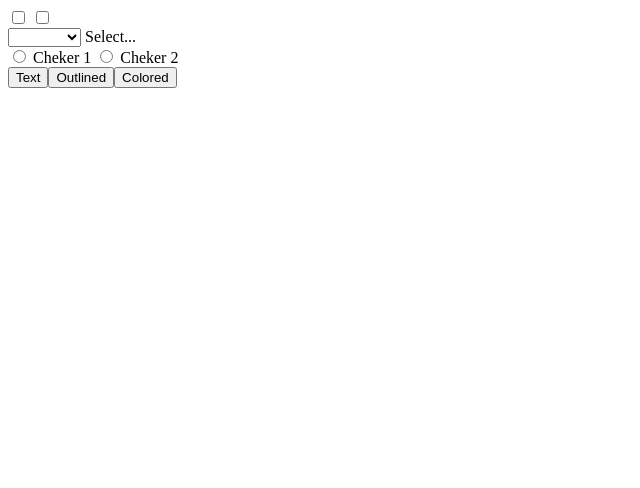
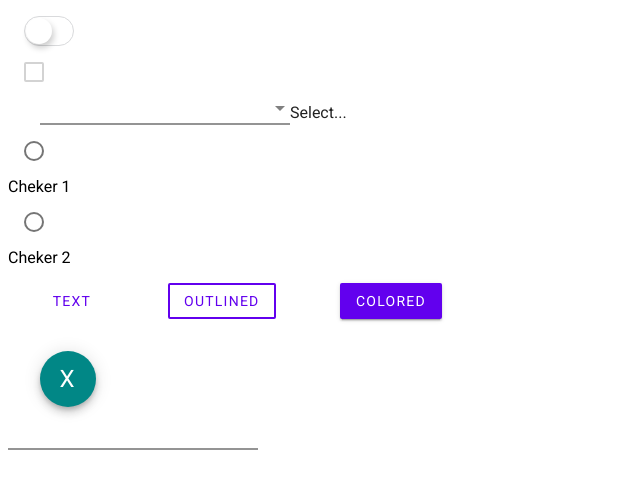
Before and after one commit to 4erty/material-like, a plain HTML site: page index.html in a window 1280 px wide. Shown: the whole page, without its empty margins (0-640 px from the left). Drawn offline with Linux system fonts and the light colour scheme.

Commit message:
add button and input

```diff
--- a/index.html
+++ b/index.html
@@ -6,7 +6,7 @@
   <title>Page Title</title>
   <meta name="viewport" content="width=device-width, initial-scale=1">
   <link href="https://fonts.googleapis.com/css?family=Roboto" rel="stylesheet">
-  <link rel="stylesheet" type="text/css" media="screen" href="main.css" />
+  <link rel="stylesheet" type="text/css" media="screen" href="./material-like.css" />
   <script src="main.js"></script>
 </head>
 <body>
@@ -14,7 +14,7 @@
       <input class="apple-switch" type="checkbox">
       <input class="icheck" type="checkbox">
       <div class='iselect-wrapper'>
-        <select id="iselect" required>
+        <select class="iselect" required placeholder="Select...">
           <option value=""></option>
           <option value="1">Option 1</option>
           <option value="2">Option 2</option>
@@ -31,11 +31,17 @@
         <label for="cheker">Cheker 2</label>
       </div>
 
-      <div style = "display: inline-flex;">
+      <div style = "display: flex;">
         <button class="material-button">Text</button>
         <button class="material-button button-outlined">Outlined</button>
         <button class="material-button button-colored">Colored</button>
       </div>
+      <div style = "display: flex;">
+        <button class="material-button fab-button">X</button>
+      </div>
+      <div style = "display: flex;">
+        <input class="material-input" placeholder="Text input" style="width: 250px;">
+      </div>
   </div>
 </body>
 </html>
--- a/material-like.css
+++ b/material-like.css
@@ -2,6 +2,13 @@
   --base-color: rgb(98, 0, 238);
   --base-text-color: #fff;
   --transparent: rgba(0, 0, 0, 0);
+  --second-color: #018786;
+}
+
+body {
+  font-family: Roboto,sans-serif;
+  -moz-osx-font-smoothing: grayscale;
+  -webkit-font-smoothing: antialiased;
 }
 
 #root-node input,
@@ -44,6 +51,7 @@ input.apple-switch:checked:after {
 }
 
 input.icheck {
+	box-sizing: border-box;
   position: relative;
   appearance: none;
   -webkit-appearance: none;
@@ -51,17 +59,20 @@ input.icheck {
   height: 20px;
   width: 20px;
   border: solid 2px lightgray;
+  border-radius: 2px;
+	margin: 0 0.5rem;
 }
 
 input.icheck:after {
-  content: ' ';
-  position: absolute;
+	content: ' ';
+	box-sizing: border-box;
+	position: absolute;
   display: block;
   top: -2px;
-  left: 4px;
-  width: 5px;
-  height: 11px;
-  border: solid white;
+  left: 3px;
+  width: 10px;
+  height: 15px;
+  border: solid var(--transparent);
   border-radius: 2px;
   border-width: 0 4px 4px 0;
   transform: rotate(45deg);
@@ -76,7 +87,11 @@ input.icheck:checked {
   border-color: green;
 }
 
-select#iselect {
+input.icheck:checked:after {
+	border-color: var(--base-text-color);
+}
+
+select.iselect {
   font-family: Roboto, sans-serif;
   margin: 0 !important;
   border-top: 0 !important;
@@ -116,7 +131,7 @@ div.iselect-wrapper:after {
   border-top: 5px solid grey;
 }
 
-#iselect+label{
+.iselect+label{
   font-family: Roboto, sans-serif;
   color: rgba(0, 0, 0, 0.87);
   position: absolute;
@@ -124,15 +139,15 @@ div.iselect-wrapper:after {
   transition: all 0.3s;
 }
 
-#iselect:focus + label,
-#iselect:valid + label {
+.iselect:focus + label,
+.iselect:valid + label {
   bottom: 1.5rem;
   font-size: 10px;
 }
-select#iselect:focus{
+select.iselect:focus{
   border-color: darkorchid;
 }
-#iselect:focus + label {
+.iselect:focus + label {
   color: darkorchid;
 }
 
@@ -273,3 +288,66 @@ button {
 .button-colored:hover {
   box-shadow: 0 2px 4px -1px rgba(0,0,0,.2), 0 4px 5px 0 rgba(0,0,0,.14), 0 1px 10px 0 rgba(0,0,0,.12);
 }
+
+.button-colored:hover:before {
+  opacity: .08;
+}
+
+.fab-button {
+  background-color: var(--second-color);
+  border: none;
+  border-radius: 50%;
+  color: var(--base-text-color);
+  font-size: 24px;
+  fill: currentColor;
+  justify-content: center;
+  -webkit-box-sizing: border-box;
+  box-sizing: border-box;
+  width: 56px;
+  min-width: 56px;
+
+  height: 56px;
+  padding: 0;
+  box-shadow: 0 3px 5px -1px rgba(0,0,0,.2), 0 6px 10px 0 rgba(0,0,0,.14), 0 1px 18px 0 rgba(0,0,0,.12);
+  transition: box-shadow .28s cubic-bezier(.4,0,.2,1),opacity 15ms linear 30ms,transform .27s cubic-bezier(0,0,.2,1) 0ms,-webkit-transform .27s cubic-bezier(0,0,.2,1) 0ms;
+}
+
+.fab-button:hover {
+  box-shadow: 0 5px 5px -3px rgba(0,0,0,.2), 0 8px 10px 1px rgba(0,0,0,.14), 0 3px 14px 2px rgba(0,0,0,.12);
+}
+
+input.material-input {
+  font-family: Roboto, sans-serif;
+  margin: 0 !important;
+  border-top: 0 !important;
+  border-left: 0 !important;
+  border-right: 0 !important;
+  border-bottom: solid 2px rgba(0, 0, 0, 0.42);
+  position: relative;
+  display: inline-block !important;
+  appearance: none;
+  -webkit-appearance: none;
+  outline: none;
+  padding: 5px 0;
+  margin: 8px 16px;
+  background: transparent;
+  text-align: left;
+  transition: border-bottom-color 0.3s ease-in-out;
+  width: 100%;
+  overflow-y: auto;
+}
+
+input.material-input::placeholder {
+  position: absolute;
+  top: -1rem;
+}
+
+input.material-input:focus {
+  border-bottom-color: var(--base-color);
+}
+
+input.material-input:focus::placeholder {
+  color: var(--base-color);
+  position: relative;
+  top: -1rem;
+}
```
